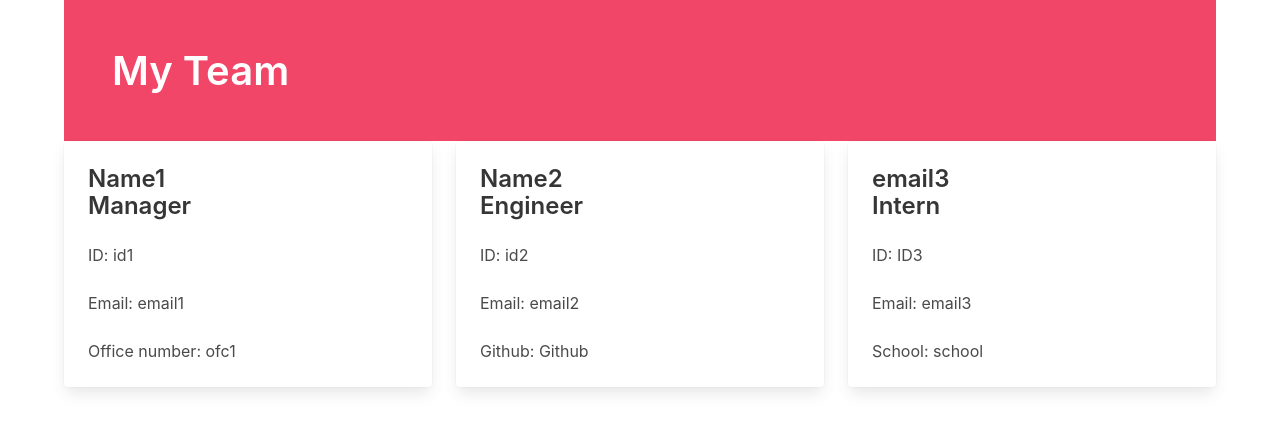
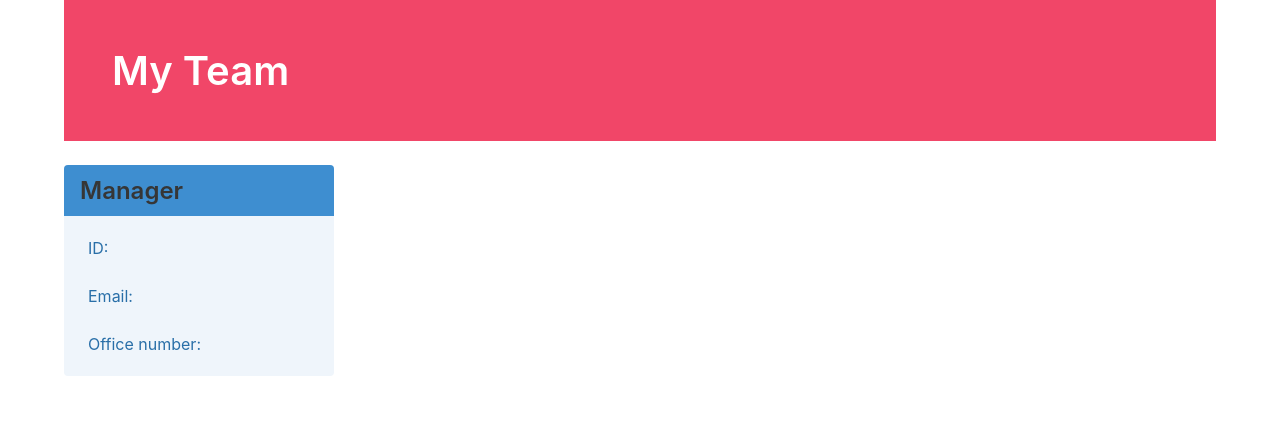
Before and after one commit to 13tinydots/OOPproject, a website: page team.html in a window 1280 px wide. Drawn offline with nearby package versions, Linux system fonts and the light colour scheme.

Commit message:
layout updates

```diff
--- a/team.html
+++ b/team.html
@@ -18,56 +18,20 @@
                     </section>
                 </div>
                     <section>
+                        <br>
                         <div class="container max-width">
                             <div class="columns">
-                    <div class="column">
-        <div class="card">
-        <div class="card-content">
-        <div class="title is-4"><p>Name1</p>
+                                <div class="column is-one-quarter"><div class="message is-info">
+        <div class="message-header">
+            <div class="title is-4">
+                <p></p>
                 <p>Manager</p>
             </div>
-            <div class="content">
-            ID: id1
         </div>
-            <div class="content">
-            Email: email1
-            </div>
-            <div class="content">
-            Office number: ofc1
-            </div>
-        </div>
-    </div>
-    </div><div class="column">
-        <div class="card">
-            <div class="card-content">
-            <div class="title is-4"><p>Name2</p>
-        <p>Engineer</p>
-        </div>
-                <div class="content">
-                ID: id2
-                </div>
-                <div class="content">
-                Email: email2
-                </div>
-                <div class="content">
-                Github: Github
-                </div>
-            </div>
-        </div>
-    </div><div class="column">
-        <div class="card">
-        <div class="card-content">
-        <div class="title is-4"><p>email3</p>
-        <p>Intern</p>
-        </div>
-            <div class="content">
-            ID: ID3
-            </div>
-            <div class="content">
-            Email: email3
-            </div>
-            <div class="content">
-            School: school
+        <div class="message-body">
+            ID: <br>
+            <br>Email: <br>
+            <br>Office number: <br>
         </div>
     </div>
     </div>
```
Also changed, not shown: src/template.js (+28 -37 lines). Lines whose indentation alone changed are shown as unchanged.
